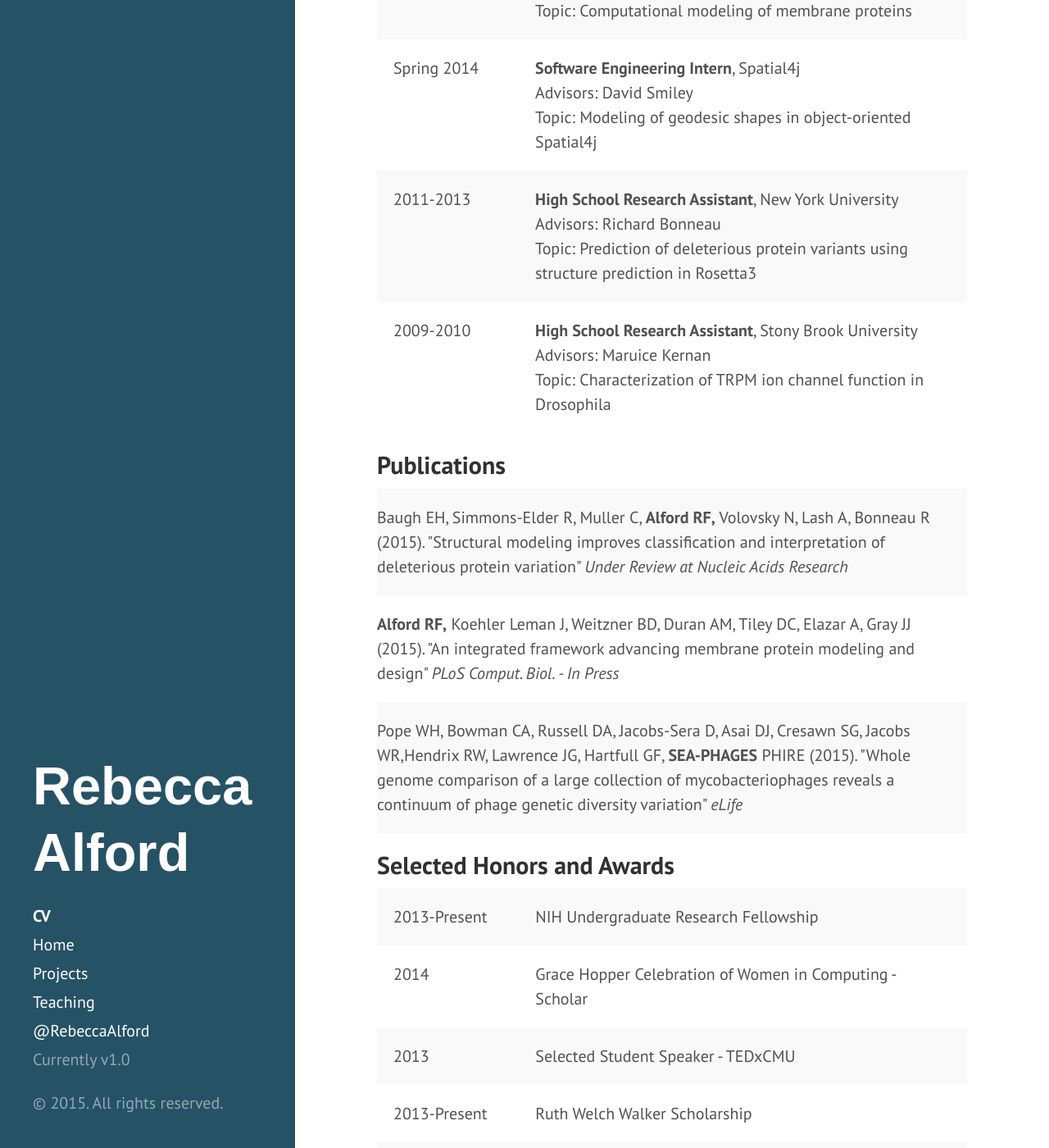
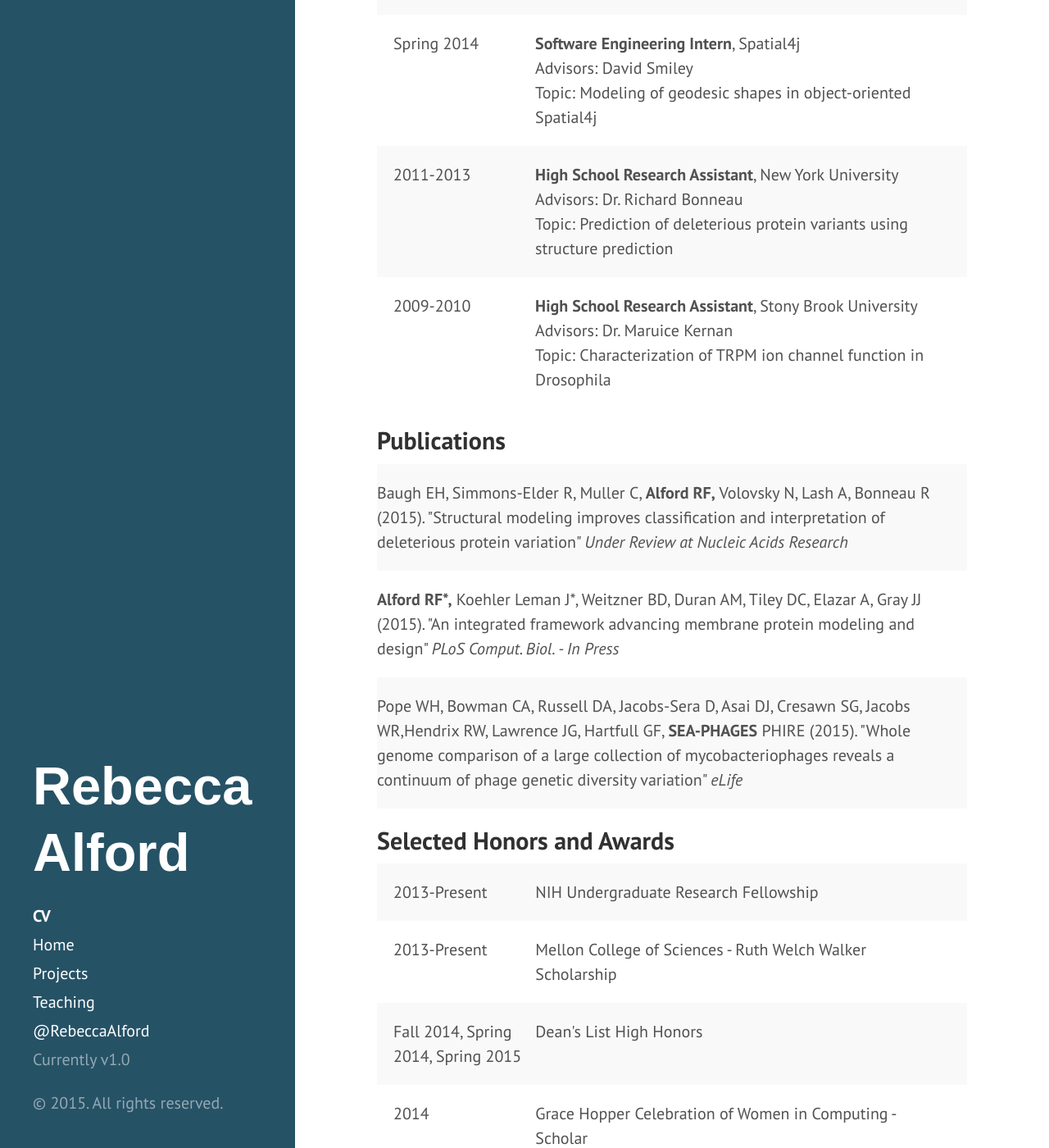
Before and after one commit to rfalford12/rfalford12.github.io, a Jekyll site: the page built from pages/cv.md, in a window 1280 px wide and 1400 px high, scrolled down 725 px. Shown: the whole window at 82% size. Built offline with Jekyll 4.4.1, drawn with Linux system fonts in a browser that asks for light colours; Markdown is read by kramdown in place of the engine named in the settings; some of the changed text lies outside the part shown.

Commit message:
Updating cv.md to match tex doc

```diff
--- a/pages/cv.md
+++ b/pages/cv.md
@@ -26,12 +24,12 @@
   - date: 2011-2013
     position: High School Research Assistant
     location: New York University
-    advisor: Richard Bonneau
-    topic: Prediction of deleterious protein variants using structure prediction in Rosetta3
+    advisor: Dr. Richard Bonneau
+    topic: Prediction of deleterious protein variants using structure prediction
   - date: 2009-2010
     position: High School Research Assistant
     location: Stony Brook University
-    advisor: Maruice Kernan
+    advisor: Dr. Maruice Kernan
     topic: Characterization of TRPM ion channel function in Drosophila
 publications:
   - pre-authors: Baugh EH, Simmons-Elder R, Muller C,
@@ -56,12 +55,14 @@
 honors-and-awards:
   - award: NIH Undergraduate Research Fellowship
     date: 2013-Present
+  - award: Mellon College of Sciences - Ruth Welch Walker Scholarship
+    date: 2013-Present
+  - award: Dean's List High Honors
+    date: Fall 2014, Spring 2014, Spring 2015
   - award: Grace Hopper Celebration of Women in Computing - Scholar
     date: 2014
   - award: Selected Student Speaker - TEDxCMU
     date: 2013
-  - award: Ruth Welch Walker Scholarship
-    date: 2013-Present
   - award: Best in Biochemistry - Intel International Science and Engineering Fair
     date: 2012
   - award: National Semifinalist - Intel Science Talent Search
```
Also changed, not shown: other parts of pages/cv.md (+5 -6 lines).
